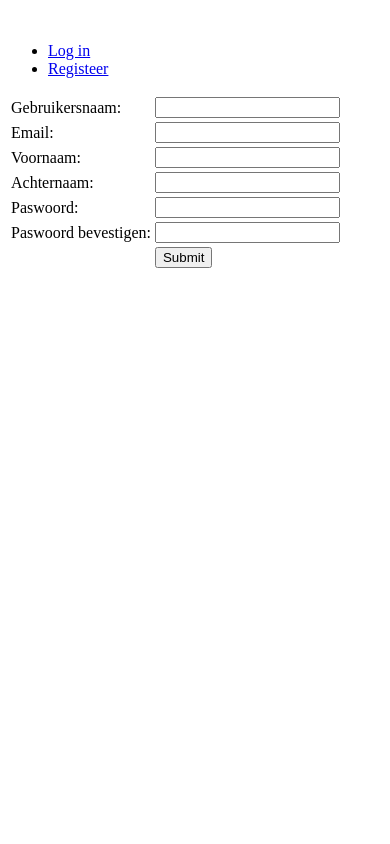
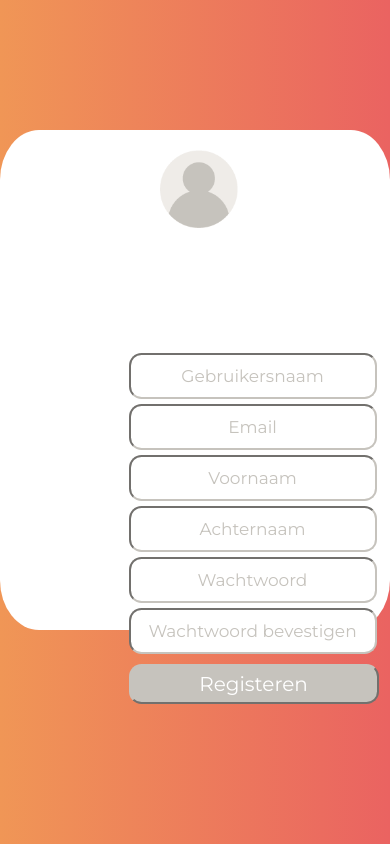
Before and after one commit to lizevandenberg/herexamen, a PHP site: page /register.php in a window 390 px wide. Run offline with PHP 8.4, Linux system fonts and the light colour scheme; some libraries are stand-ins or nearby versions.

Commit message:
controle css

```diff
--- a/register.php
+++ b/register.php
@@ -61,67 +61,54 @@ if (isset($_POST['register_btn'])){
   <title>Virtual Currency App</title>
   <meta charset="utf-8">
   <meta name="viewport" content="width=device-width, initial-scale=1">
+  <link rel="stylesheet" href="css/style.css">
+  <link rel="stylesheet" href="css/reset.css">
+  <link href="https://fonts.googleapis.com/css2?family=Montserrat&display=swap" rel="stylesheet">
   <script src="https://ajax.googleapis.com/ajax/libs/jquery/3.2.0/jquery.min.js"></script>
   <script src="https://maxcdn.bootstrapcdn.com/bootstrap/3.3.7/js/bootstrap.min.js"></script>
 </head>
 <body>
 
-<div class="container">
-
-<br>
-<nav class="navbar navbar-inverse">
-  <div class="container-fluid">
-  <!-- Collect the nav links, forms, and other content for toggling -->
-    <div class="collapse navbar-collapse" id="bs-example-navbar-collapse-1">
-      <ul class="nav navbar-nav center">
-        <li><a href="login.php">Log in</a></li>
-        <li><a href="register.php">Registeer</a></li>
-      </ul>
-
-    </div>
-  </div>
-</nav>
-
-
-<main class="main-content">
-<div class="col-md-6 col-md-offset-2">
+<div id="kader">
+<?php
+    if(isset($_SESSION['message']))
+    {
+         echo "<div id='error_msg'>".$_SESSION['message']."</div>";
+         unset($_SESSION['message']);
+    }
+?>
+<img id="profiel" src="img/foto-8.png" alt="logo">
 <form method="post" action="register.php">
   <table>
      <tr>
-           <td>Gebruikersnaam: </td>
-           <td><input type="text" name="username" class="textInput"></td>
+           <td><input id="form" type="text" placeholder="Gebruikersnaam" name="username" class="textInput"></td>
      </tr>
      <tr>
-           <td>Email: </td>
-           <td><input type="email" name="email" class="textInput"></td>
+           <td><input id="form" type="email" placeholder="Email" name="email" class="textInput"></td>
      </tr>
      <tr>
-           <td>Voornaam: </td>
-           <td><input type="text" name="voornaam" class="textInput"></td>
+           <td><input id="form" type="text" placeholder="Voornaam" name="voornaam" class="textInput"></td>
      </tr>
      <tr>
-           <td>Achternaam: </td>
-           <td><input type="text" name="achternaam" class="textInput"></td>
+           <td><input id="form" type="text" placeholder="Achternaam" name="achternaam" class="textInput"></td>
      </tr>
       <tr>
-           <td>Paswoord: </td>
-           <td><input type="text" name="password" class="textInput"></td>
+           <td><input id="form" type="password" placeholder="Wachtwoord" name="password" class="textInput"></td>
      </tr>
       <tr>
-           <td>Paswoord bevestigen: </td>
-           <td><input type="text" name="password2"class="textInput"></td>
+           <td><input id="form" type="password" placeholder="Wachtwoord bevestigen" name="password2"class="textInput"></td>
      </tr>
       <tr>
-           <td></td>
-           <td><input type="submit" name="register_btn" class="Register"></td>
+            <td><button id="myButton3" class="float-left submit-button"> Registeren</button></td>
      </tr>
     </table>
 
 </form>
 </div>
-
-</main>
-</div>
-
+<script type="text/javascript">
+    document.getElementById("myButton3").onclick = function () {
+        location.href = "home.php";
+    };
+</script>
 </body>
 </html>
```
Also changed, not shown: home.php (+12 -9 lines), login.php (+15 -28 lines).
